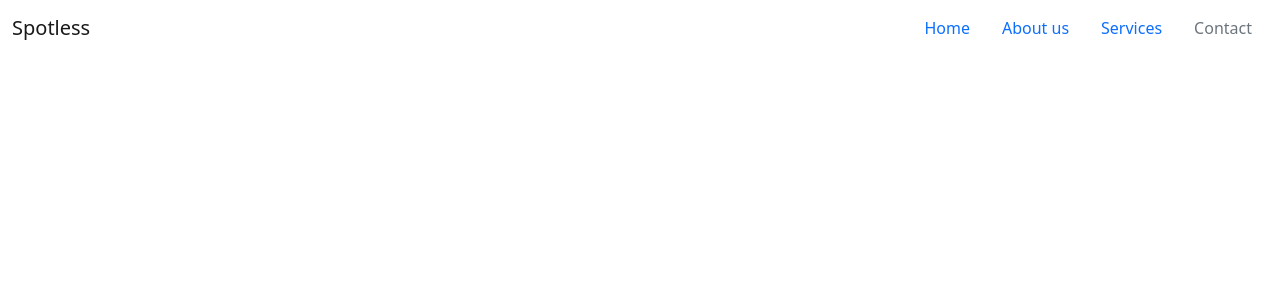
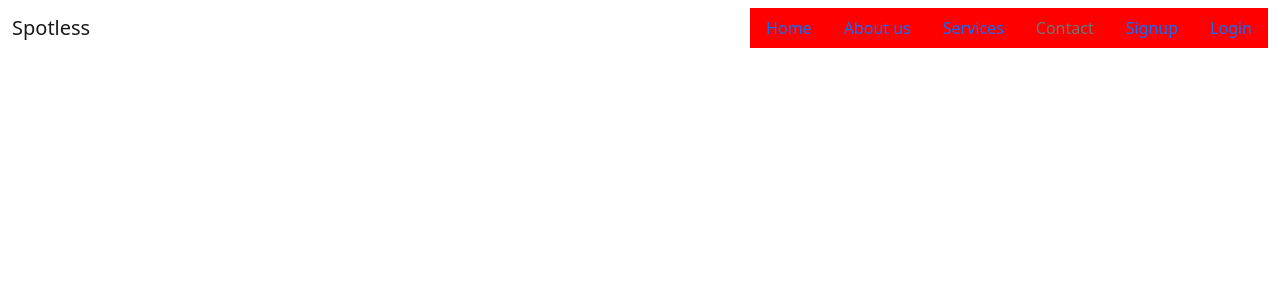
Before and after one commit to AntociM/Project-4, a Django app: page /app/home/ in a window 1280 px wide. Shown: the top 300 px of the page. Run offline with Django 3.2, Linux system fonts and the light colour scheme; some libraries are stand-ins or nearby versions.

Commit message:
Add authentication: -install and configure AllAuth -update base.html

```diff
--- a/spotless/urls.py
+++ b/spotless/urls.py
@@ -20,4 +20,5 @@ from django.urls import path, include
 urlpatterns = [
     path('admin/', admin.site.urls),
     path('app/', include('my_spotless_app.urls')),
+    path('accounts/', include('allauth.urls')),
 ]
--- a/static/css/style.css
+++ b/static/css/style.css
@@ -0,0 +1,8 @@
+@import url('https://fonts.googleapis.com/css2?family=Poppins:wght@200&family=Roboto:wght@100;300&display=swap');
+body {
+    color: antiquewhite;
+}
+
+.nav-item {
+    background: red;
+}
--- a/templates/base.html
+++ b/templates/base.html
@@ -42,6 +42,17 @@
             <li class="nav-item">
               <a class="nav-link disabled">Contact</a>
             </li>
+            {% if user.is_authenticated %}
+            <a class="nav-link" href="{% url 'account_logout' %}">Logout</a>
+          </li>
+          {% else %}
+          <li class="nav-item">
+              <a class="nav-link" href="{% url 'account_signup' %}">Signup</a>
+          </li>
+          <li class="nav-item">
+              <a class="nav-link" href="{% url 'account_login' %}">Login</a>
+          </li>
+          {% endif %}
           </ul>
         </div>
     </nav>
```
Also changed, not shown: requirements.txt (+6 -1 lines), spotless/settings.py (+10 -0 lines).
